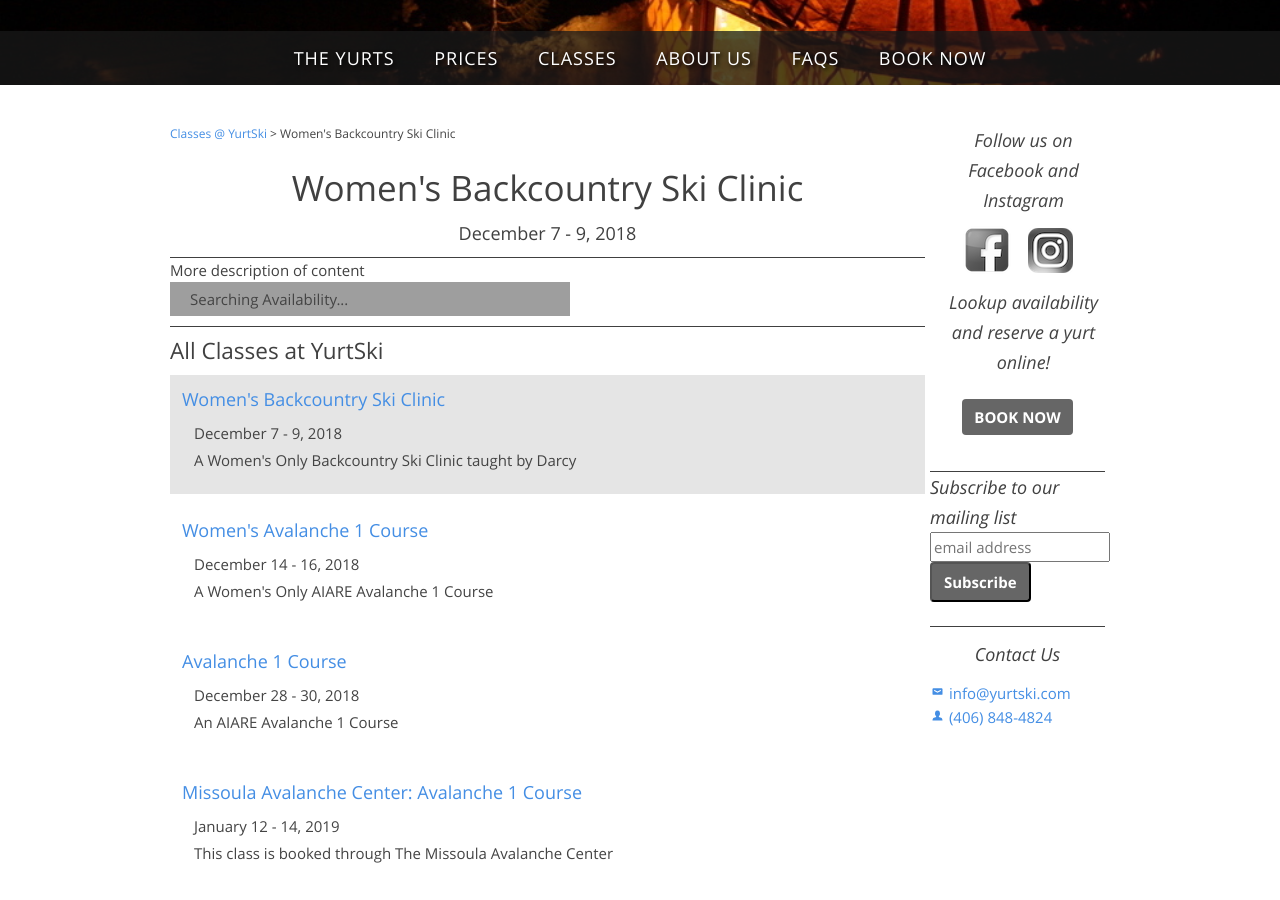
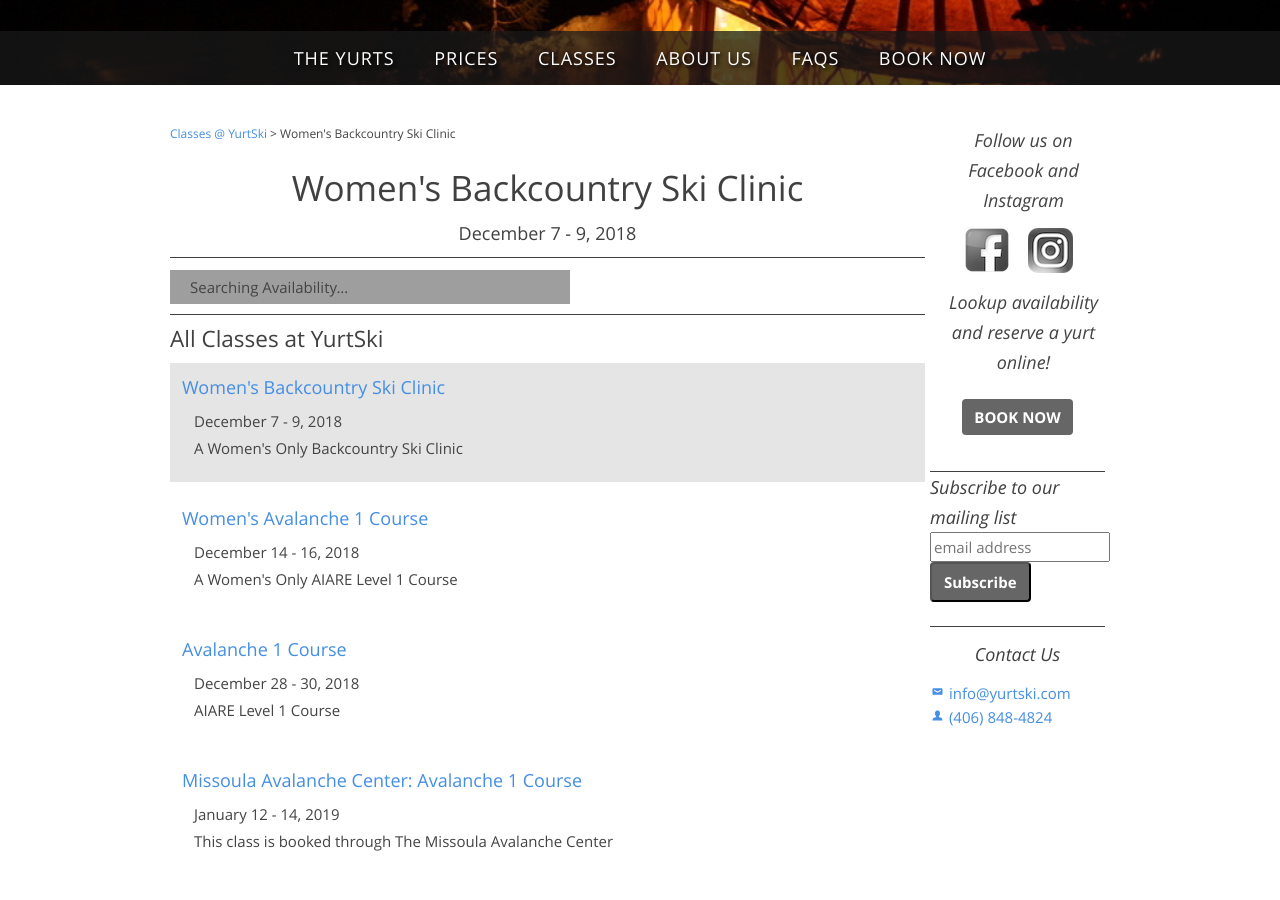
Before and after one commit to jenningsanderson/yurtski.com, a Jekyll site: the page built from pages-classes/01-womens-clinic.html, in a window 1280 px wide and 900 px high, scrolled down 215 px. Built offline with Jekyll 4.4.1, drawn with Linux system fonts in a browser that asks for light colours; comment, search, counter and statistics services are not loaded; grey boxes are pictures that could not be loaded.

Commit message:
opening the courses

```diff
--- a/_layouts/class.html
+++ b/_layouts/class.html
@@ -22,7 +22,7 @@
 
 					<h2 class="txt-h2 mt24 align-center">{{page.title}}</h2>
 
-					<h4 class="align-center py12 txt-h4 border-b">{{page.date_string}}</h4>
+					<h4 class="align-center py12 txt-h4 border-b mb12">{{page.date_string}}</h4>
 
 					{{ page.content }}
 
@@ -39,7 +39,7 @@
 					target: 'CHECKFRONT_WIDGET_01',
 					category_id: '4',
 					options: 'tabs,hidesearch,hidedates',
-					date: {{page.date}},
+					date: {{page.widget_date}},
 					provider: 'droplet'
 					}).render();
 					</script>
--- a/pages-classes/01-womens-clinic.html
+++ b/pages-classes/01-womens-clinic.html
@@ -5,7 +5,5 @@
 layout: class
 permalink: /womens-clinic
 date_string: "December 7 - 9, 2018"
-description: A Women's Only Backcountry Ski Clinic taught by Darcy
+description: A Women's Only Backcountry Ski Clinic
 ---
-
-More description of content
--- a/pages-classes/02-womens-avalanche-1.html
+++ b/pages-classes/02-womens-avalanche-1.html
@@ -5,5 +5,5 @@
 layout: class
 permalink: /womens-avy-one
 date_string: "December 14 - 16, 2018"
-description: "A Women's Only AIARE Avalanche 1 Course"
+description: "A Women's Only AIARE Level 1 Course"
 ---
--- a/pages-classes/03-avalanche-1.html
+++ b/pages-classes/03-avalanche-1.html
@@ -4,7 +4,5 @@
 widget_date: '20181228'
 layout: class
 date_string: "December 28 - 30, 2018"
-description: An AIARE Avalanche 1 Course
+description: "AIARE Level 1 Course"
 ---
-
-YurtSki Avlanche 1 Description (AIARE)
```
